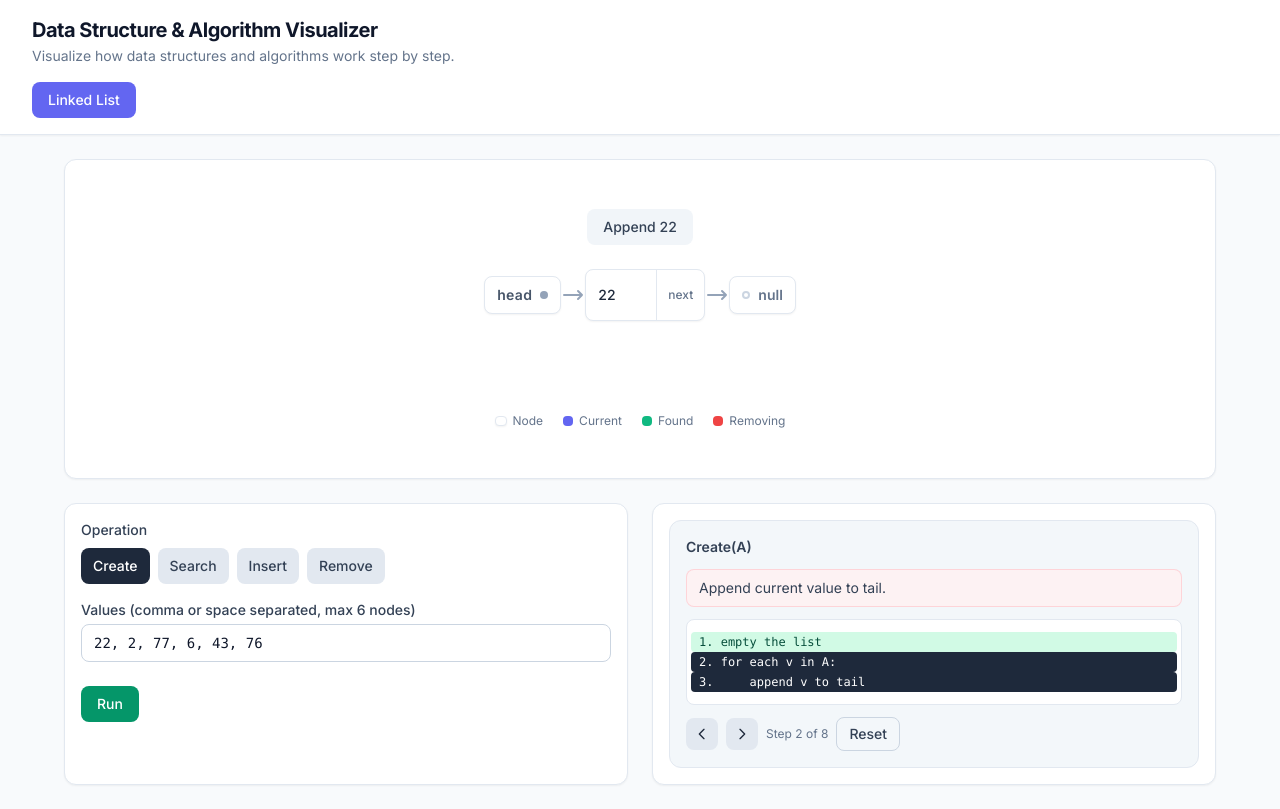
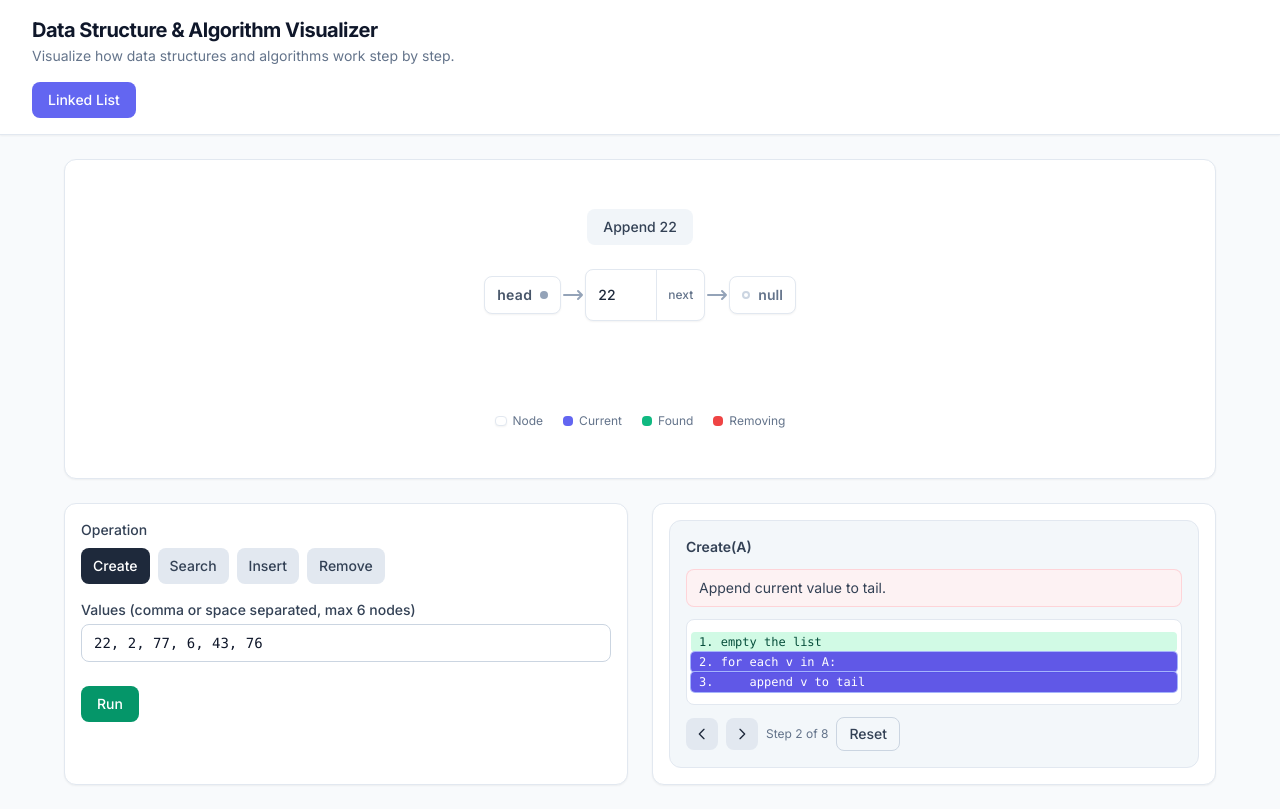
Before and after one commit to ryanngu-dev/DSA-Visualizer, a React (Vite) app: page / in a window 1280 px wide. Both pictures are taken after a click on the button "Run". Built offline with nearby package versions, Linux system fonts and the light colour scheme.

Commit message:
fixed colors

```diff
--- a/src/data-structures/linked-list/PseudocodePanel.tsx
+++ b/src/data-structures/linked-list/PseudocodePanel.tsx
@@ -73,7 +73,7 @@ export default function PseudocodePanel({
               ref={isCurrent ? activeLineRef : undefined}
               className={`
                 py-0.5 px-2 -mx-2 rounded
-                ${isCurrent ? 'bg-slate-800 text-white' : ''}
+                ${isCurrent ? 'bg-indigo-600/90 text-white ring-1 ring-indigo-300' : ''}
                 ${isExecuted ? 'bg-emerald-100 text-emerald-900' : ''}
                 ${!isCurrent && !isExecuted ? 'text-slate-700' : ''}
               `}
--- a/src/data-structures/linked-list/pseudocode.ts
+++ b/src/data-structures/linked-list/pseudocode.ts
@@ -235,10 +235,11 @@ export function getPseudocodeState(
         }
       }
       if (step.type === 'removeAt') {
+        const allExecuted = Array.from({ length: lines.length }, (_, i) => i)
         return {
           lines,
           activeLineIndices: step.index === 0 ? [1] : [7],
-          executedLineIndices,
+          executedLineIndices: allExecuted,
           description: step.index === 0 ? 'Head removal complete.' : 'delete del (remove the node).',
         }
       }
@@ -270,11 +271,14 @@ export function getPseudocodeState(
           description: step.index === 0 ? 'Removing head: head = head.next.' : 'prev.next = curr.next (bypass curr).',
         }
       if (step.type === 'removeByValue')
-        return {
+        {
+          const allExecuted = Array.from({ length: lines.length }, (_, i) => i)
+          return {
           lines,
           activeLineIndices: [7],
-          executedLineIndices,
+          executedLineIndices: allExecuted,
           description: 'Unlink the node (removal happens here).',
+          }
         }
       if (step.type === 'done') {
         const allExecuted = Array.from({ length: lines.length }, (_, i) => i)
```
